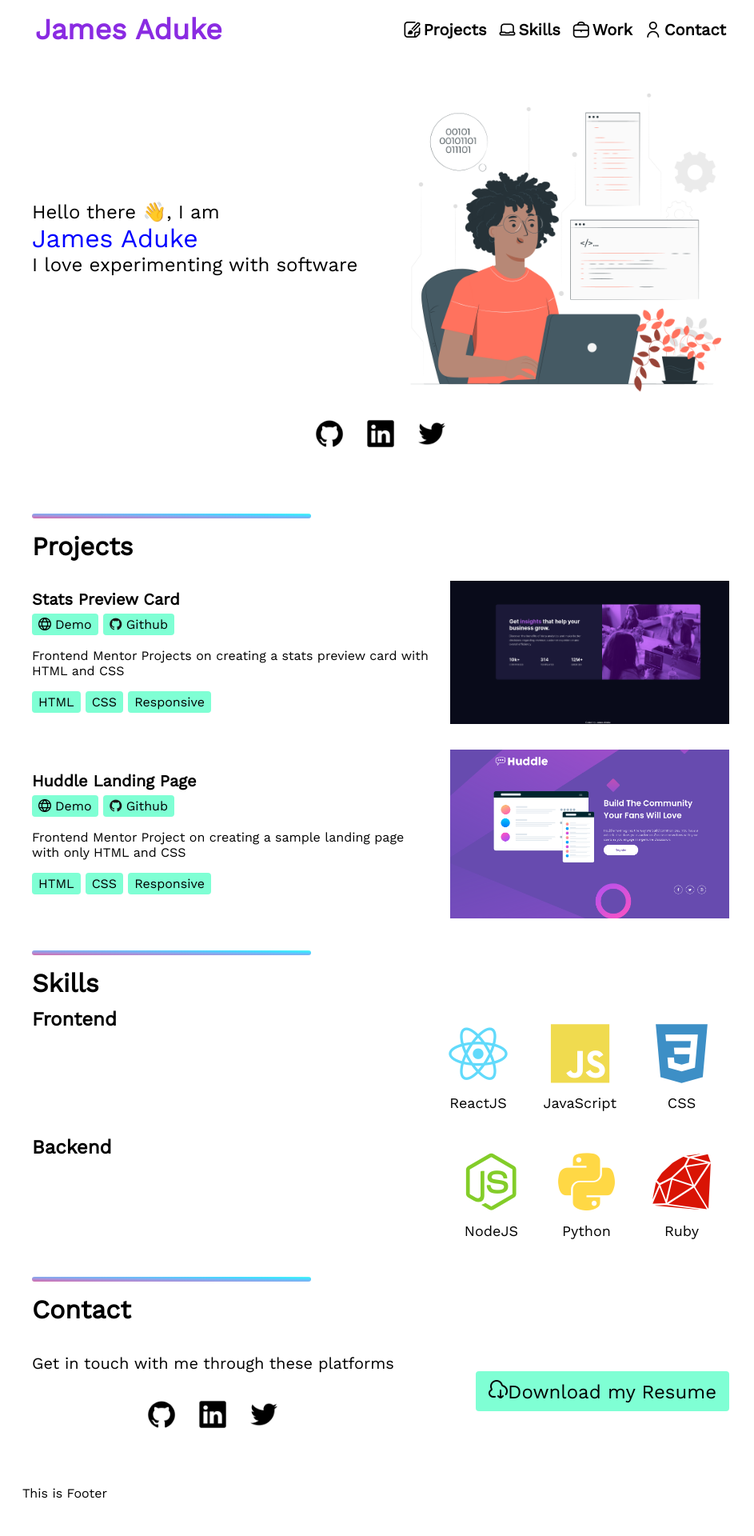
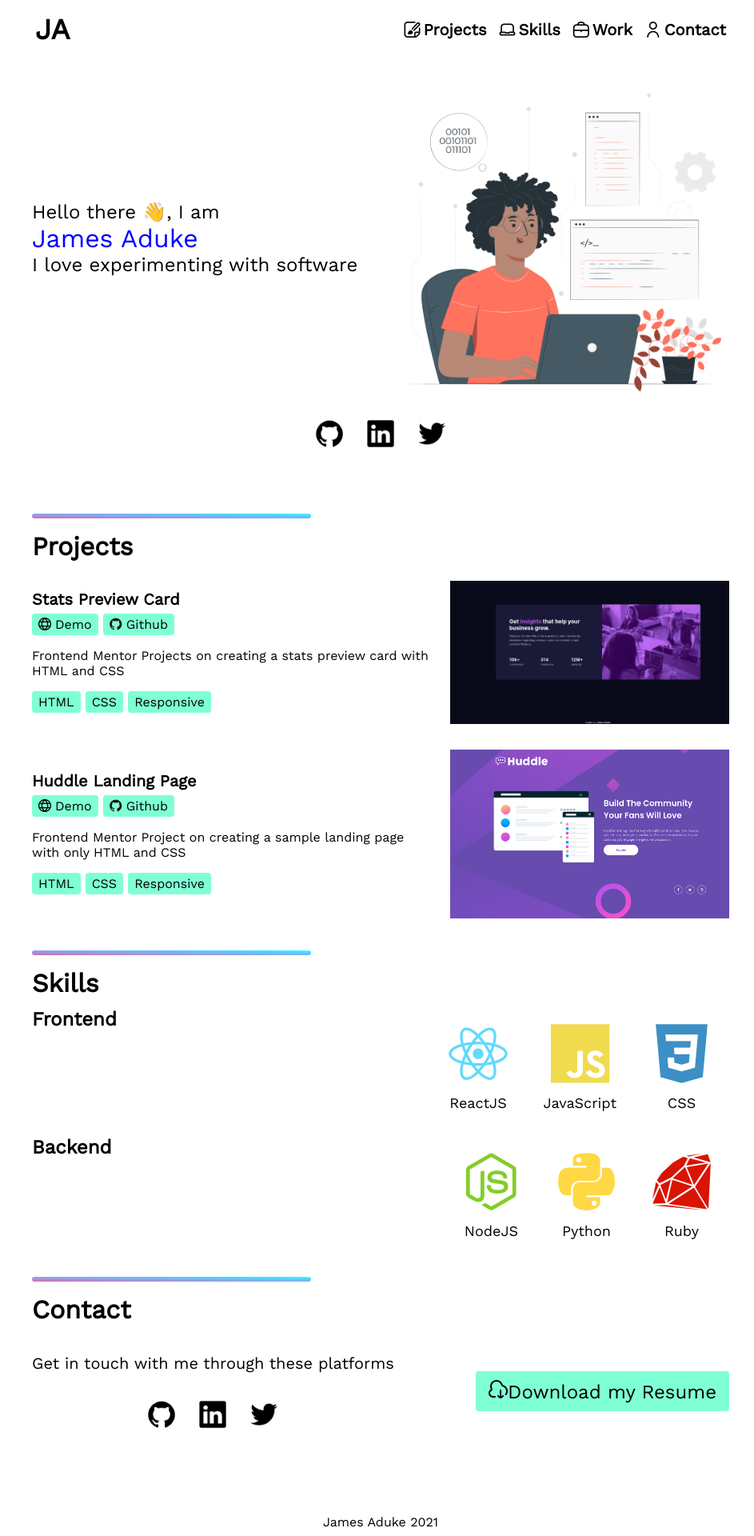
Before and after one commit to jamesaduke/react-portfolio, a React (Create React App) app: page / in a window 1280 px wide. Shown: the top 1920 px of the page at 80% size, without its empty margins (164-1107 px from the left). Before the commit the page ends 1876 px from the top, so only its background shows below. Built offline with nearby package versions, Linux system fonts and the light colour scheme.

Commit message:
changes to the header and footer

```diff
--- /dev/null
+++ b/src/components/footer/footer.css
@@ -0,0 +1,7 @@
+.footer{
+    padding: 12px;
+    display: flex;
+    justify-content: center;
+    align-items: center;
+    margin-top: 24px;
+}
--- a/src/components/footer/index.js
+++ b/src/components/footer/index.js
@@ -1,8 +1,8 @@
 import React from "react";
-
+import './footer.css';
 
 function Footer(){
-    return <div>This is Footer</div>;
+    return <div className="footer">James Aduke 2021</div>;
 }
 
 export default Footer;
--- a/src/components/header/header.css
+++ b/src/components/header/header.css
@@ -32,7 +32,7 @@
 .logo{
     display: flex;
     font-size: 36px;
-    color: blueviolet;
+    color: black;
     font-weight: 800;
 }
 
--- a/src/components/header/index.js
+++ b/src/components/header/index.js
@@ -8,7 +8,7 @@ function Header(){
     const [isOpen, setIsOpen] = useState(false);
     return (
         <div className="header">
-            <div className="logo">James Aduke</div>
+            <div className="logo">JA</div>
             <div className="menu">
                 <div className="web-menu"><Web /></div>
                 <div className="mobileMenu">
```
Also changed, not shown: 1 other file (tests, documents, lock files or other folders).
